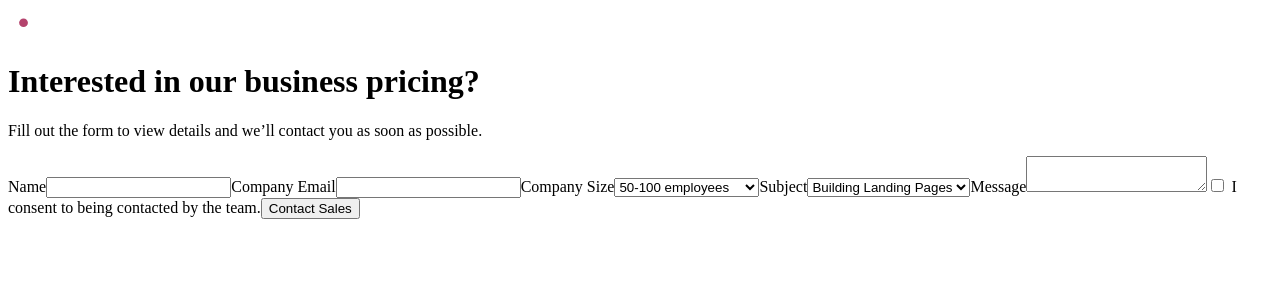
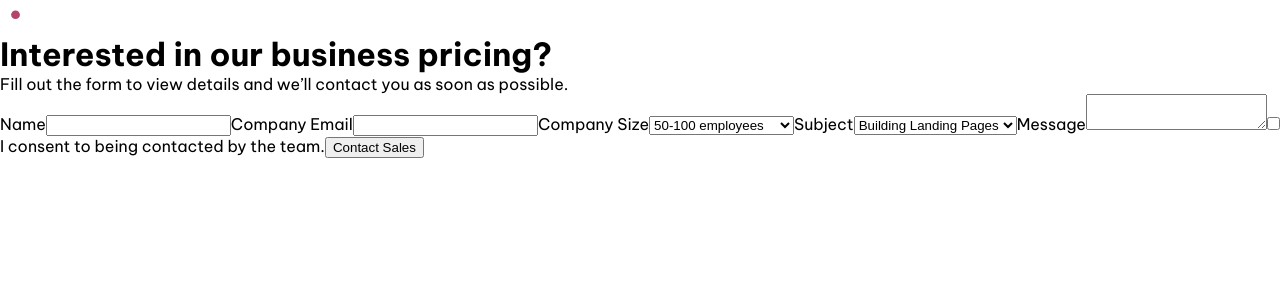
Before and after one commit to Nimus-oes/frontend-react, a React (Vite) app in the folder 01-ContactForm/: page / in a window 1280 px wide. Shown: the top 300 px of the page. Built offline with nearby package versions, Linux system fonts and the light colour scheme.

Commit message:
Apply common font family
Google font type "Be Vietnam Pro" has been added and applied to body content

```diff
--- a/01-ContactForm/index.html
+++ b/01-ContactForm/index.html
@@ -3,6 +3,12 @@
   <head>
     <meta charset="UTF-8" />
     <meta name="viewport" content="width=device-width, initial-scale=1.0" />
+    <link rel="preconnect" href="https://fonts.googleapis.com" />
+    <link rel="preconnect" href="https://fonts.gstatic.com" crossorigin />
+    <link
+      href="https://fonts.googleapis.com/css2?family=Be+Vietnam+Pro:wght@400;500;600;700&display=swap"
+      rel="stylesheet"
+    />
     <title>Contact Form</title>
   </head>
   <body>
--- a/01-ContactForm/src/index.css
+++ b/01-ContactForm/src/index.css
@@ -9,3 +9,7 @@
 * {
   margin: 0;
 }
+
+body {
+  font-family: "Be Vietnam Pro", sans-serif;
+}
--- a/01-ContactForm/src/main.jsx
+++ b/01-ContactForm/src/main.jsx
@@ -1,4 +1,5 @@
 import { createRoot } from "react-dom/client";
 import App from "./App.jsx";
+import "./index.css";
 
 createRoot(document.getElementById("root")).render(<App />);
```
